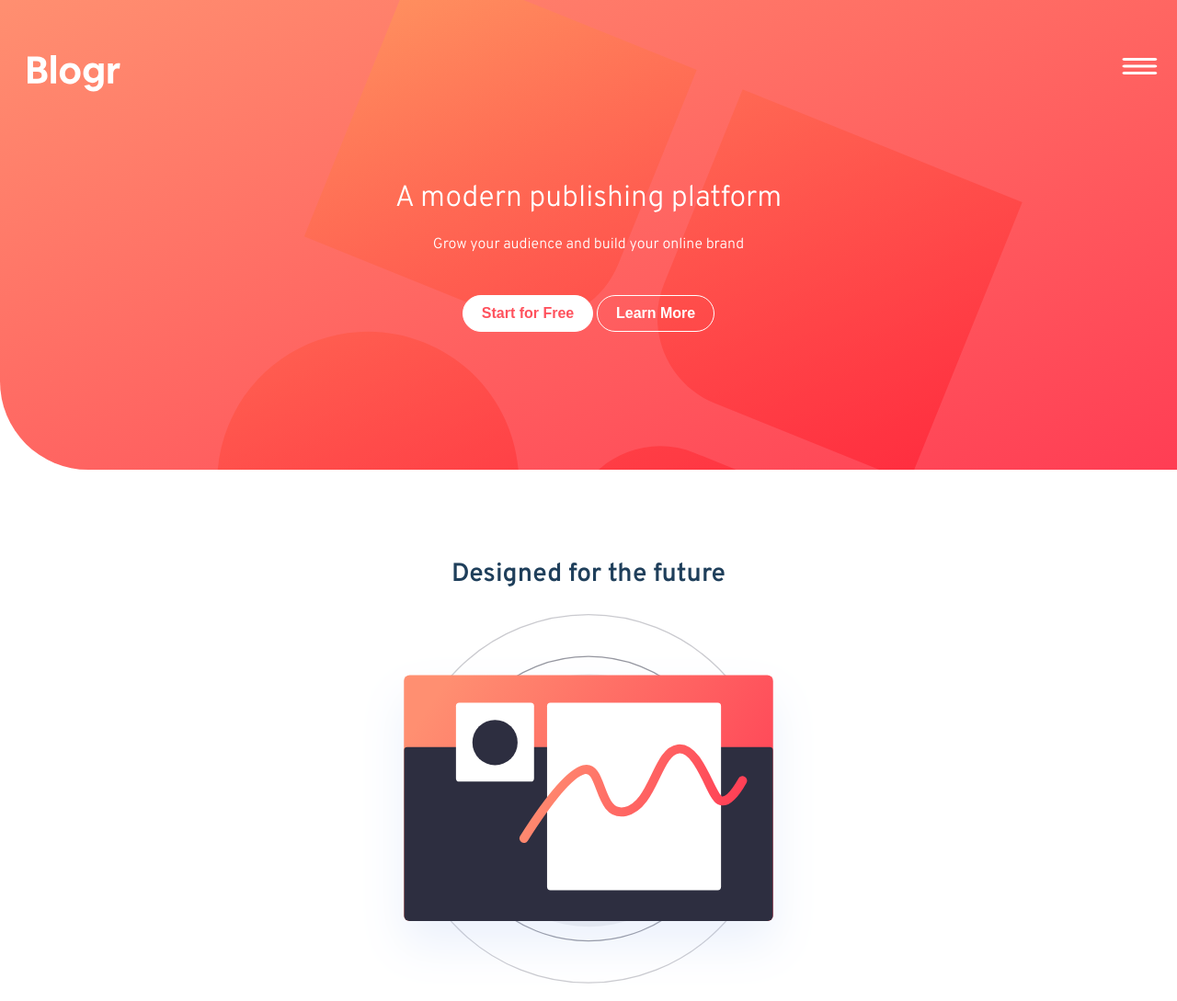
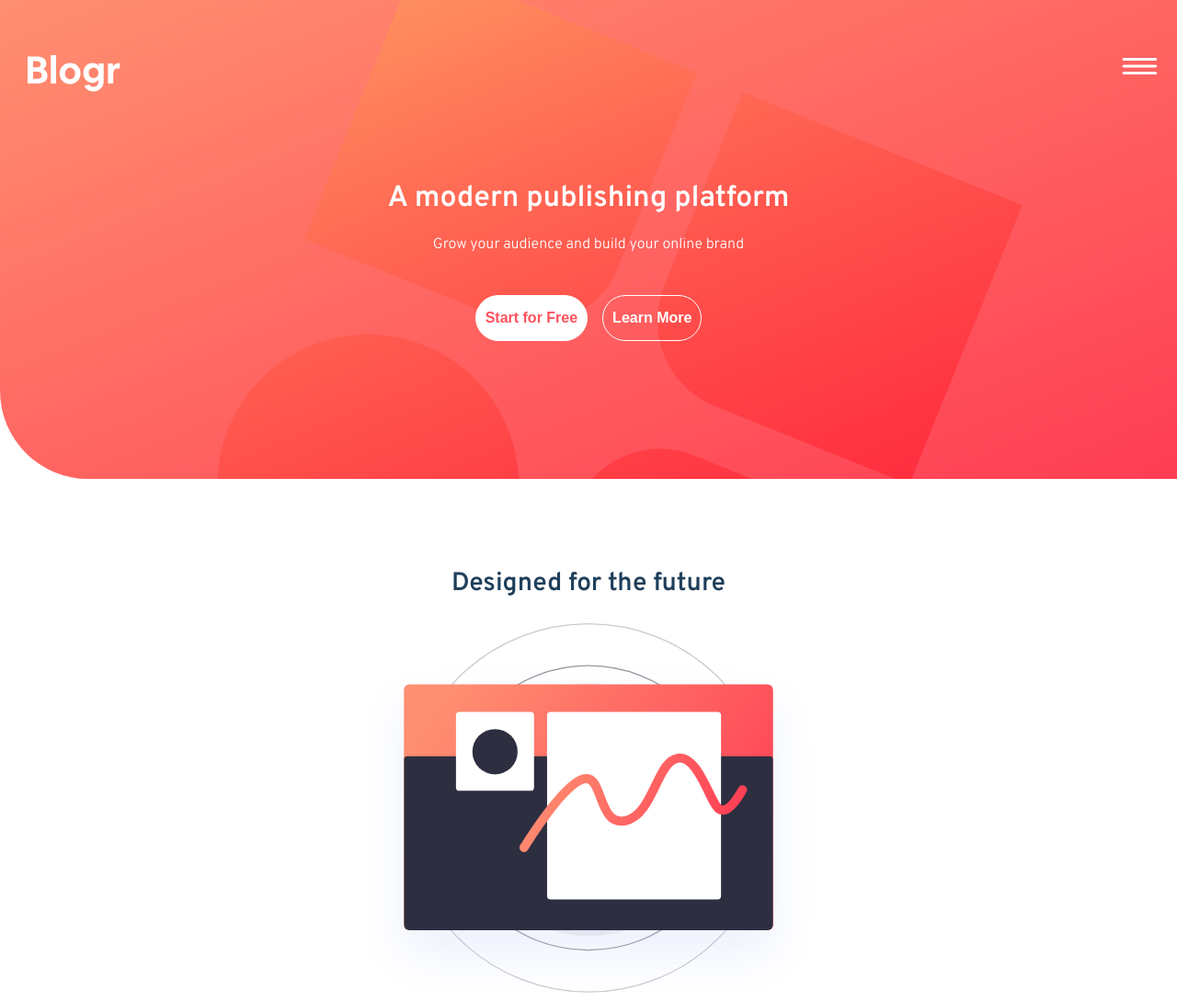
Before and after one commit to angelofdeity/blogr-landing-page-main, a plain HTML site: page index.html in a window 1280 px wide. Shown: the top 1089 px of the page at 92% size. Drawn offline with Linux system fonts and the light colour scheme.

Commit message:
modify hero section

```diff
--- a/styles/header.css
+++ b/styles/header.css
@@ -25,27 +25,30 @@ header {
 }
 
 .hero-heading {
-    font-weight: 500;
+    font-weight: 600;
     font-size: 32px;
 }
 
 .hero {
     display: flex;
     color: white;
-    margin-inline: 25px;
+    margin-inline: 40px;
     row-gap: 20px;
     flex-direction: column;
 }
 
 .hero-buttons {
     margin-top: 25px;
+    display: flex;
+    justify-content: center;
+    gap: 1em;
 }
 
 .hero-btn.white {
     background-color: white;
     border: 1px solid white;
     color: hsl(356, 100%, 66%);
-    padding: 10px 20px;
+    padding: 15px 10px;
     border-radius: 30px;
     font-size: 16px;
     font-weight: 600;
@@ -56,7 +59,7 @@ header {
     background-color: transparent;
     border: 1px solid white;
     color: white;
-    padding: 10px 20px;
+    padding: 15px 10px;
     border-radius: 30px;
     font-size: 16px;
     font-weight: 600;
```
